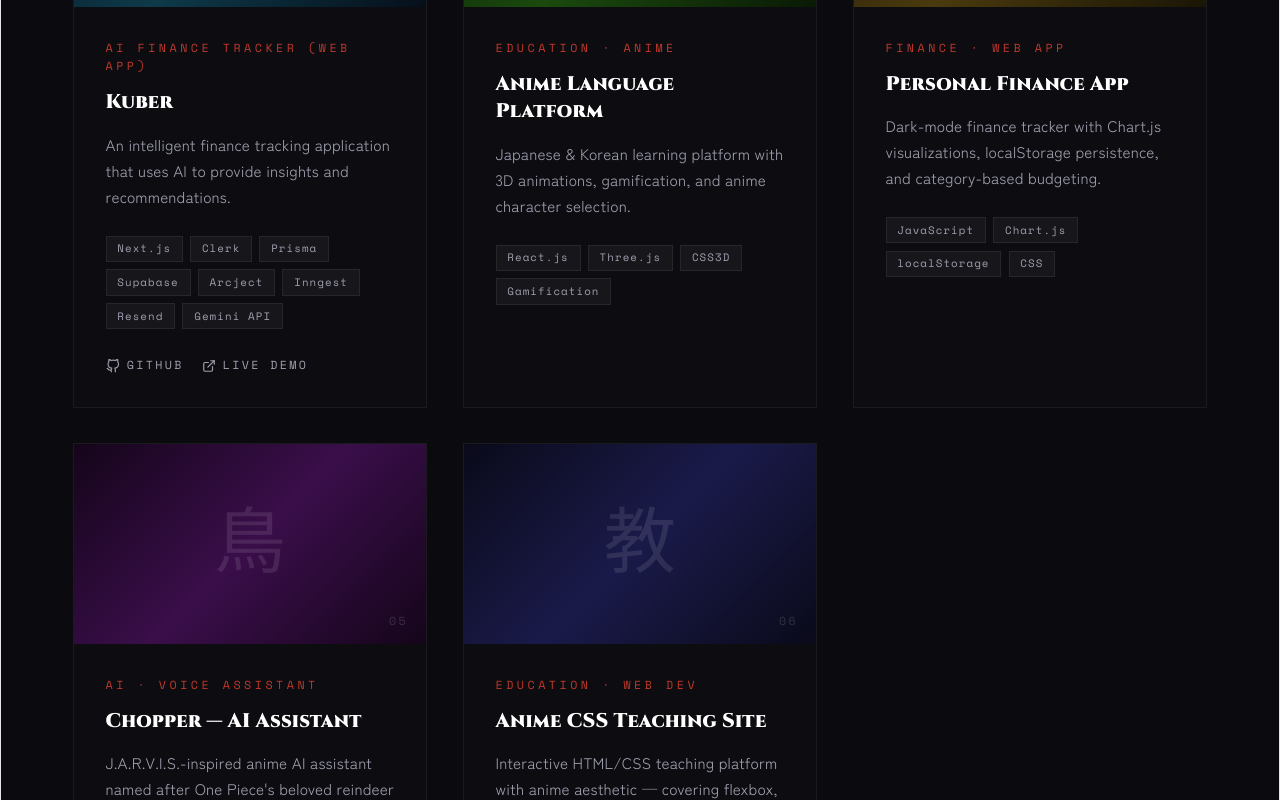
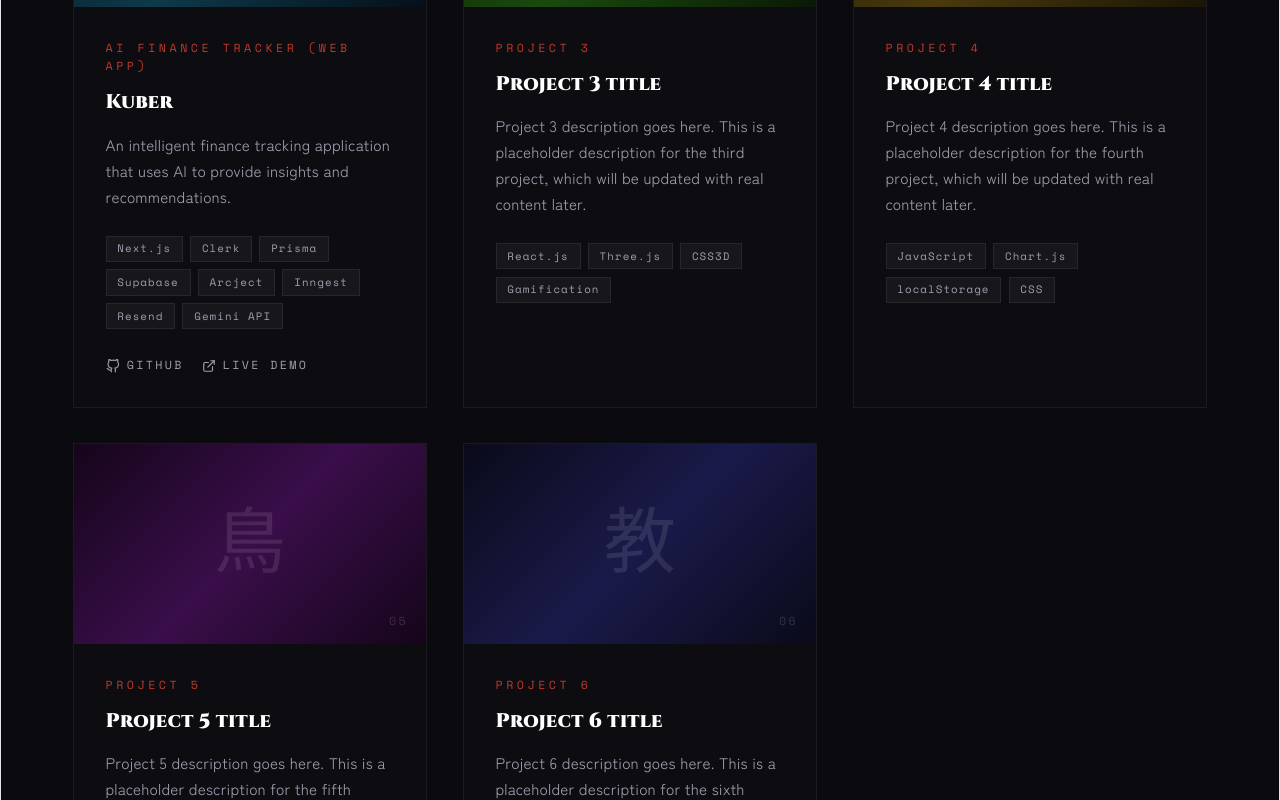
Before and after one commit to Mr-Prince2/aariyas-bevin-portfolio, a React (Vite) app: page / in a window 1280 px wide. Shown: the part 4180-4980 px from the top of the page. Built offline with nearby package versions, Linux system fonts and the light colour scheme; the HTML template or start-up script is replaced by a standard one.

Commit message:
Project Data Updated

```diff
--- a/src/data/index.js
+++ b/src/data/index.js
@@ -134,9 +134,9 @@
   {
     id: 3,
     icon: '語',
-    category: 'Education · Anime',
-    title: 'Anime Language Platform',
-    desc: 'Japanese & Korean learning platform with 3D animations, gamification, and anime character selection.',
+    category: 'Project 3',
+    title: 'Project 3 title',
+    desc: 'Project 3 description goes here. This is a placeholder description for the third project, which will be updated with real content later.',
     stack: ['React.js', 'Three.js', 'CSS3D', 'Gamification'],
     github: '#',
     demo: '#',
@@ -146,9 +146,9 @@
   {
     id: 4,
     icon: '円',
-    category: 'Finance · Web App',
-    title: 'Personal Finance App',
-    desc: 'Dark-mode finance tracker with Chart.js visualizations, localStorage persistence, and category-based budgeting.',
+    category: 'Project 4',
+    title: 'Project 4 title',
+    desc: 'Project 4 description goes here. This is a placeholder description for the fourth project, which will be updated with real content later.',
     stack: ['JavaScript', 'Chart.js', 'localStorage', 'CSS'],
     github: '#',
     demo: '#',
@@ -158,9 +158,9 @@
   {
     id: 5,
     icon: '鳥',
-    category: 'AI · Voice Assistant',
-    title: 'Chopper — AI Assistant',
-    desc: 'J.A.R.V.I.S.-inspired anime AI assistant named after One Piece\'s beloved reindeer doctor. Conversational, playful, intelligent.',
+    category: 'Project 5',
+    title: 'Project 5 title',
+    desc: 'Project 5 description goes here. This is a placeholder description for the fifth project, which will be updated with real content later.',
     stack: ['JavaScript', 'Web Speech API', 'AI APIs', 'CSS Animations'],
     github: '#',
     demo: '#',
@@ -170,9 +170,9 @@
   {
     id: 6,
     icon: '教',
-    category: 'Education · Web Dev',
-    title: 'Anime CSS Teaching Site',
-    desc: 'Interactive HTML/CSS teaching platform with anime aesthetic — covering flexbox, grid, pseudoselectors, transitions, and responsive design.',
+    category: 'Project 6',
+    title: 'Project 6 title',
+    desc: 'Project 6 description goes here. This is a placeholder description for the sixth project, which will be updated with real content later.',
     stack: ['HTML5', 'CSS3', 'JavaScript', 'Anime Theme'],
     github: '#',
     demo: '#',
```
